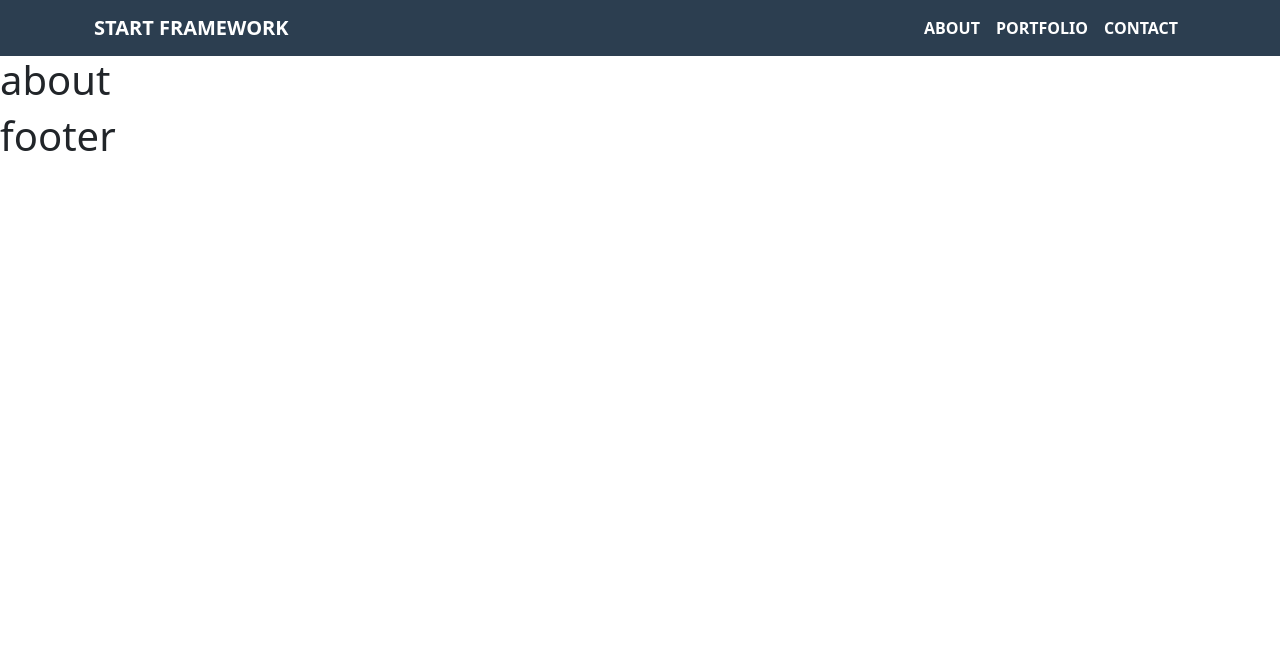
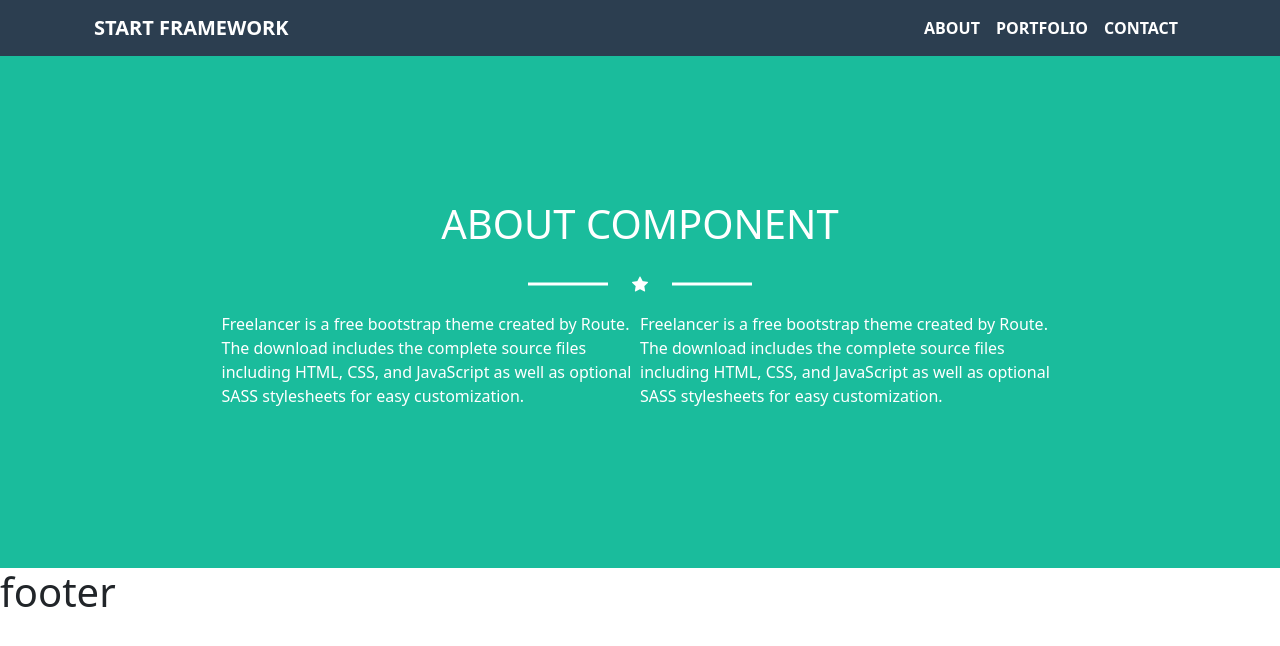
Before and after one commit to Eslam-Mohamed-G/Vite-React_Route, a React (Vite) app: page /about in a window 1280 px wide. Shown: the top 646 px of the page. Built offline with nearby package versions, Linux system fonts and the light colour scheme.

Commit message:
About style

```diff
--- a/src/Components/3_about/About.jsx
+++ b/src/Components/3_about/About.jsx
@@ -1,9 +1,21 @@
-import React from 'react'
+import React from 'react';
+import "./style.css";
 
 function About() {
     return (
         <>
-            <h1>about</h1>
+            <div className='about py-md-5'>
+                <div className="container py-md-5">
+                    <div className="d-flex flex-column gap-3 align-items-center py-5 bg-transparent text-white text-center">
+                        <h1 className='text-uppercase text-center'>about component</h1>
+                        <span className='icon position-relative m-auto' style={{ width: '4rem' }}><i className="bi bi-star-fill"/></span>
+                        <div className="d-flex flex-column flex-md-row w-75 text-start">
+                            <p className='d-block'>Freelancer is a free bootstrap theme created by Route. The download includes the complete source files including HTML, CSS, and JavaScript as well as optional SASS stylesheets for easy customization. </p>
+                            <p className='d-block'>Freelancer is a free bootstrap theme created by Route. The download includes the complete source files including HTML, CSS, and JavaScript as well as optional SASS stylesheets for easy customization.</p>
+                        </div>
+                    </div>
+                </div>
+            </div>
         </>
     )
 }
--- /dev/null
+++ b/src/Components/3_about/style.css
@@ -0,0 +1,29 @@
+:root {
+    --main-color: rgb(26, 188, 156);
+    --second-color: rgb(44, 62, 80);
+    --text-color: rgb(255, 255, 255);
+}
+.about{
+    background-color: var(--main-color);
+}
+
+.icon::before, .icon::after{
+    content: '';
+    width: 5rem;
+    height: 3px;
+    background-color: var(--text-color);
+}
+
+.icon::before{
+    position: absolute;
+    top: 50%;
+    right: 100%;
+    transform: translateY(-50%);
+}
+
+.icon::after{
+    position: absolute;
+    top: 50%;
+    left: 100%;
+    transform: translateY(-50%);
+}
```
